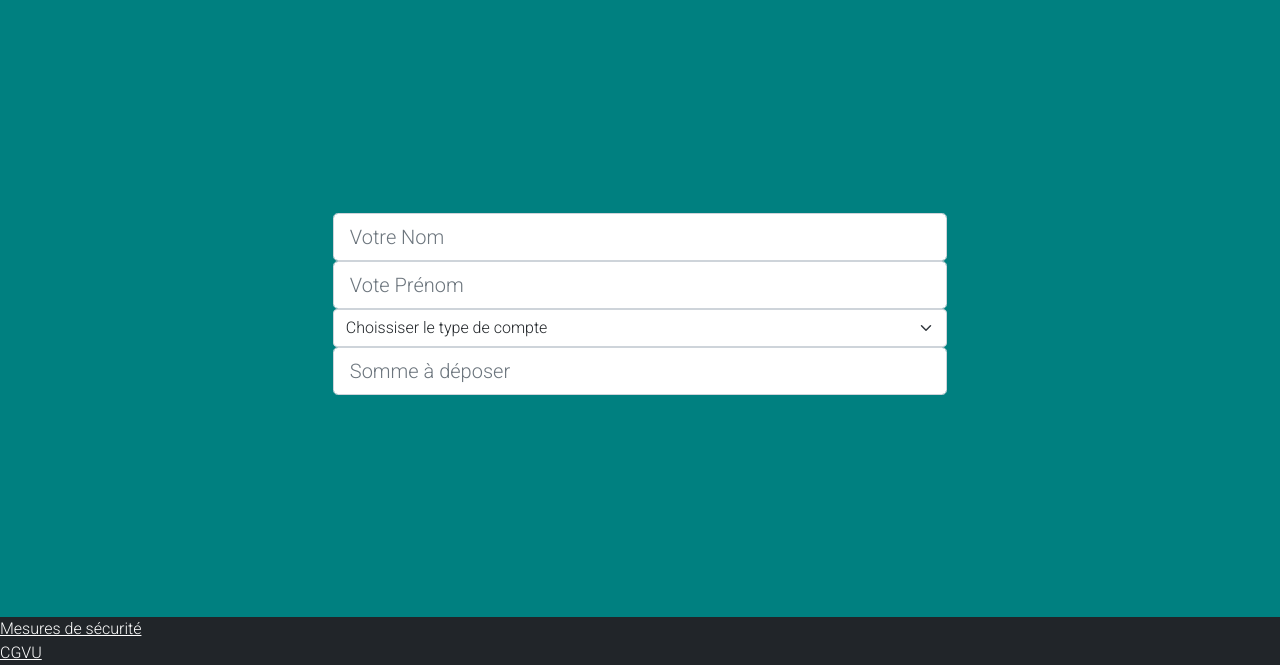
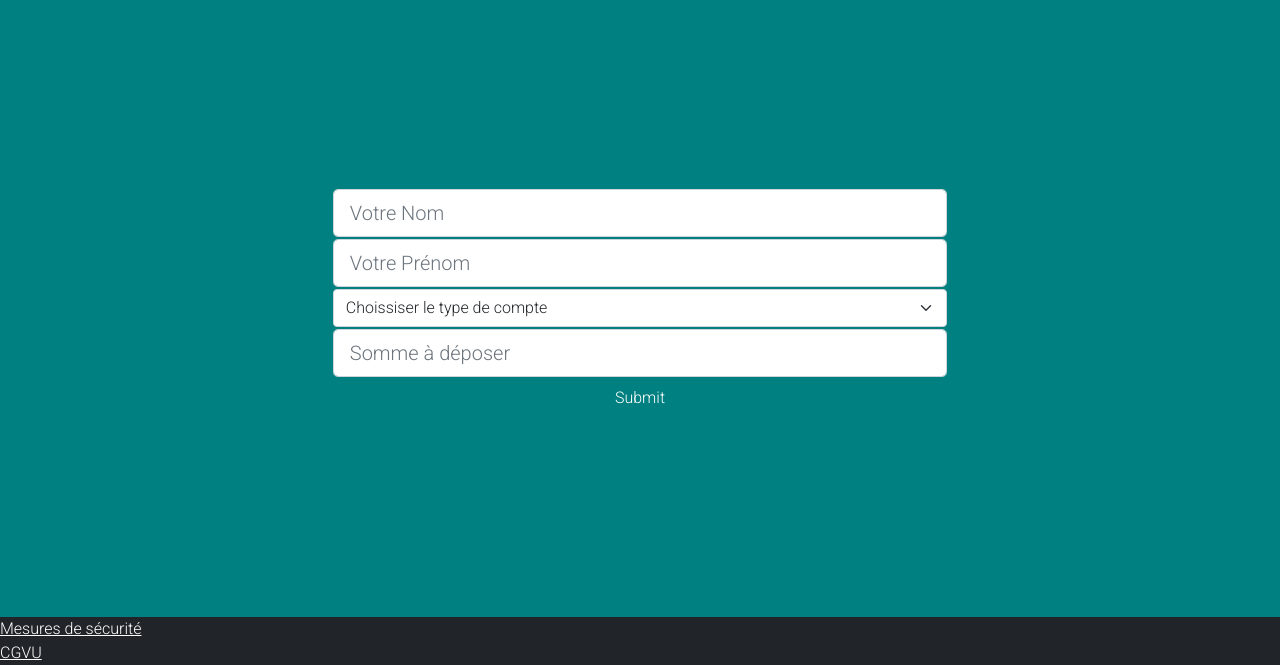
Before and after one commit to JEANThibaut/Ma-banque, a website built with Parcel: page creerCompte.html in a window 1280 px wide. Shown: the part 135-800 px from the top of the page. Built offline with nearby package versions, Linux system fonts and the light colour scheme.

Commit message:
json account

```diff
--- a/creerCompte.html
+++ b/creerCompte.html
@@ -58,18 +58,29 @@
     </nav>
   </header>
 
+
 <section class="main">
   <div class="form">
-
+    <div>
       <input class="form-control form-control-lg" type="text" placeholder="Votre Nom" aria-label=".form-control-lg example">
-    <input class="form-control form-control-lg" type="text" placeholder="Vote Prénom" aria-label=".form-control-lg example">
+    </div>
+    <div>
+      <input class="form-control form-control-lg" type="text" placeholder="Votre Prénom" aria-label=".form-control-lg example">
+    </div>
+    <div>
       <select class="form-select" aria-label="type select">
         <option selected>Choissiser le type de compte</option>
         <option value="1">Compte CB</option>
         <option value="2">Livret A</option>
         <option value="3">Livret Epargne</option>
       </select>
-    <input class="form-control form-control-lg" type="text" placeholder="Somme à déposer" aria-label=".form-control-lg example">
+    </div>
+    <div>
+      <input class="form-control form-control-lg" type="number" placeholder="Somme à déposer" aria-label=".form-control-lg example">
+    </div>
+    <div>
+      <button class="btn">Submit</button>
+    </div>
   </div>
 </section>
 
@@ -89,6 +100,7 @@
   <script src="js/plugins.js"></script>
   <script src="js/main.js"></script>
 
+
   <!-- Google Analytics: change UA-XXXXX-Y to be your site's ID. -->
   <script>
     window.ga = function () { ga.q.push(arguments) }; ga.q = []; ga.l = +new Date;
--- a/css/main.css
+++ b/css/main.css
@@ -172,6 +172,12 @@ article{
   display: flex;
   flex-direction: column;
   width: 60%;
+  text-align: center;
+
+}
+.form div{
+  margin-bottom: 2px;
+
 }
 .card{
   width: 100%;
--- a/js/compte.js
+++ b/js/compte.js
@@ -10,7 +10,7 @@
                 console.log(data);
                 for (i=0;i<data.length;i++){
                     console.log(section)
-                    section.innerHTML += '<article><div class="card"><div class="card-header">' + data[i].Nom + '</div><div class="card-body"><h5 class="card-title">' + data[i].Type + '</h5><p class="card-text">' + data[i].Depot + " €"  + '</p><a href="#" class="btn btn-primary">Voir la page</a></div></div></article>'
+                    section.innerHTML += '<article><div class="card"><div class="card-header">' + data[i].Nom + '</div><div class="card-body"><h5 class="card-title">' + data[i].Type + '</h5><p class="card-text">' + data[i].Depot + " €"  + '</p><a href="#" class="btn btn-primary">Voir le compte</a></div></div></article>'
                 }
             }
             else {
--- a/js/layerSecu.js
+++ b/js/layerSecu.js
@@ -1,4 +1,3 @@
-// Fonction déclenchée par le boutton qui lance la requête AJAX
 function loadContent() {
     let httpRequest = new XMLHttpRequest();
     httpRequest.onreadystatechange = function() {
```
Also changed, not shown: stats.html (+1 -1 lines). Lines whose indentation alone changed are shown as unchanged.
